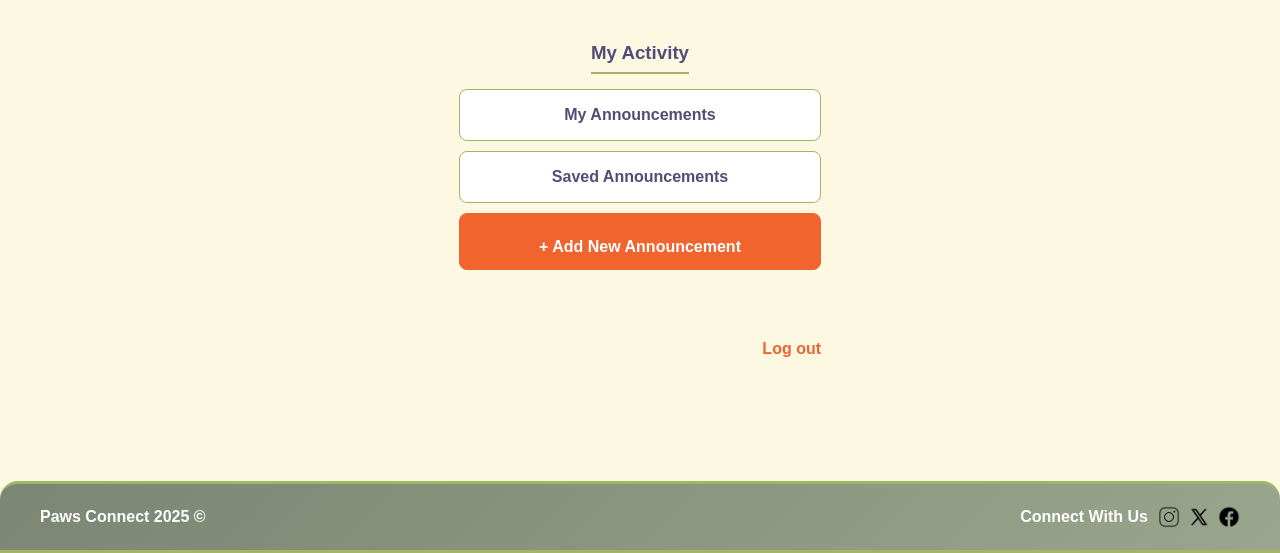
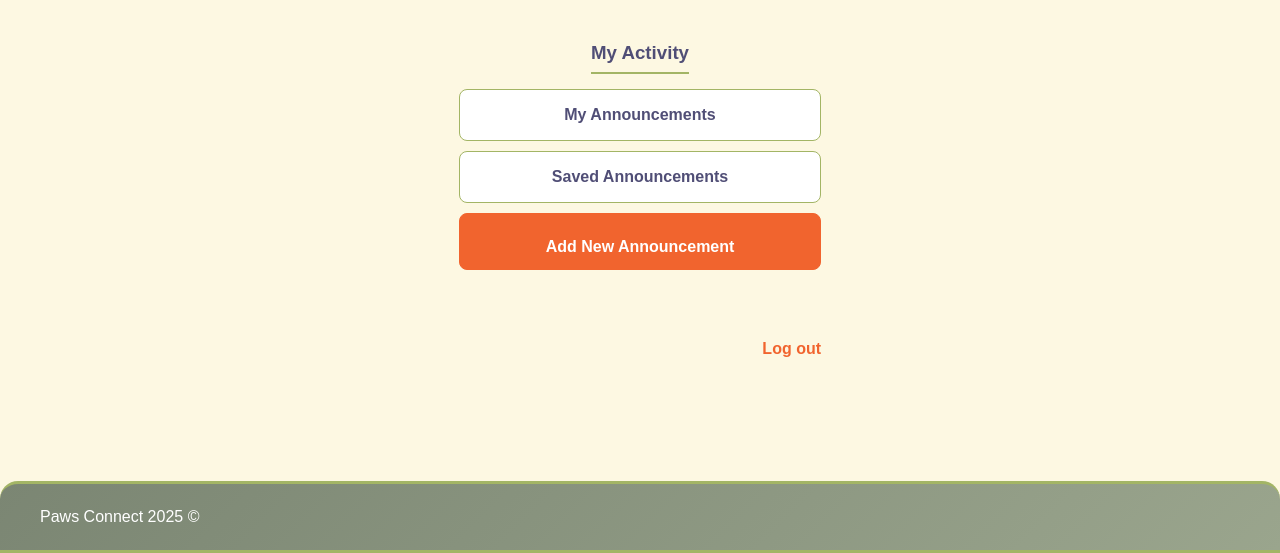
Before and after one commit to Retajkhaleed/Paws-Connect, a PHP site: page /account.php in a window 1280 px wide. Shown: the part 654-1207 px from the top of the page. Run offline with PHP 8.4, Linux system fonts and the light colour scheme; the visitor is signed in with stand-in values (Sample User, id 1); data that the repository does not hold is empty.

Commit message:
Update account.php

```diff
--- a/account.php
+++ b/account.php
@@ -9,7 +9,7 @@ if (!isset($_SESSION["UserID"])) {
 }
 
 $userID = $_SESSION["UserID"];
-$stmt = mysqli_prepare($conn, "SELECT Username, PhoneNumber, ProfilePhotoURL FROM Users LEFT JOIN Profile ON Users.UserID = Profile.UserID WHERE Users.UserID=?");
+$stmt = mysqli_prepare($conn, "SELECT Users.Username, Users.PhoneNumber, Profile.ProfilePhotoURL FROM Users LEFT JOIN Profile ON Users.UserID = Profile.UserID WHERE Users.UserID=?");
 mysqli_stmt_bind_param($stmt, "i", $userID);
 mysqli_stmt_execute($stmt);
 $result = mysqli_stmt_get_result($stmt);
@@ -59,8 +59,8 @@ if (isset($_GET['success']) && $_GET['success'] == 1) {
             <li class="dropdown">
                 <a href="#"> Account <span class="arrow">▲</span> </a>
                 <ul class="dropdown-content">
-                    <li><a href="my-announcements.html">My Announcements</a></li>
-                    <li><a href="saved-announcements.html">Saved Announcements</a></li>
+                    <li><a href="my-announcements.php">My Announcements</a></li>
+                    <li><a href="saved-announcements.php">Saved Announcements</a></li>
                 </ul>
             </li>
             <li><a href="add.html" class="btn">Add Announcement</a></li>
@@ -82,9 +82,9 @@ if (isset($_GET['success']) && $_GET['success'] == 1) {
 
     <section class="profile-links">
         <h3>My Activity</h3>
-        <a href="my-announcements.html" class="profile-link">My Announcements</a>
-        <a href="saved-announcements.html" class="profile-link">Saved Announcements</a>
-        <a href="add.html" class="profile-link add">+ Add New Announcement</a>
+        <a href="my-announcements.php"class="profile-link">My Announcements</a>
+        <a href="saved-announcements.php" class="profile-link">Saved Announcements</a>
+        <a href="add.html" class="profile-link add">Add New Announcement</a>
         <br>
         <a href="logout.php" class="logout-link">Log out</a>
     </section>
@@ -92,17 +92,9 @@ if (isset($_GET['success']) && $_GET['success'] == 1) {
 
 <footer>
     <div class="footer-content">
-        <div class="footer-left"><span>Paws Connect 2025 ©</span></div>
-        <div class="footer-right">
-            <span>Connect With Us</span>
-            <div class="social">
-                <img src="img/instaLogo.png" alt="Instagram">
-                <img src="img/XLogo.png" alt="X App">
-                <img src="img/FacebookLogo.png" alt="Facebook">
-            </div>
-        </div>
+       Paws Connect 2025 ©
     </div>
-</footer>
+  </footer>
 
 </body>
 </html>
```
